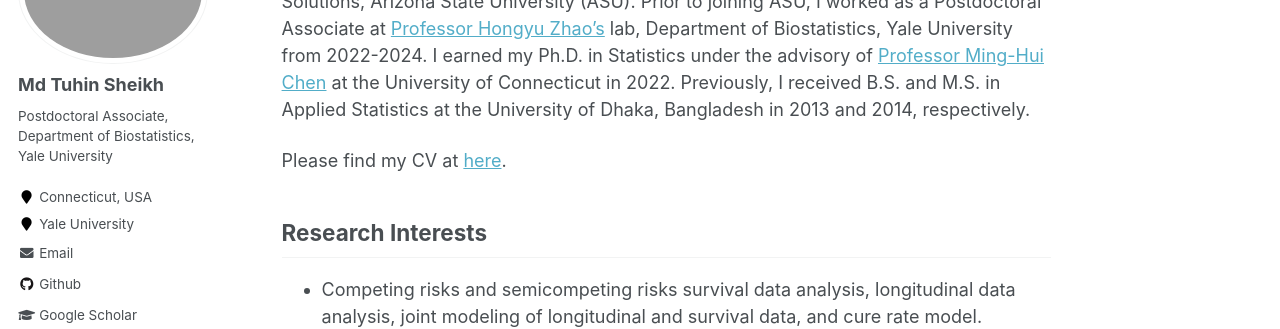
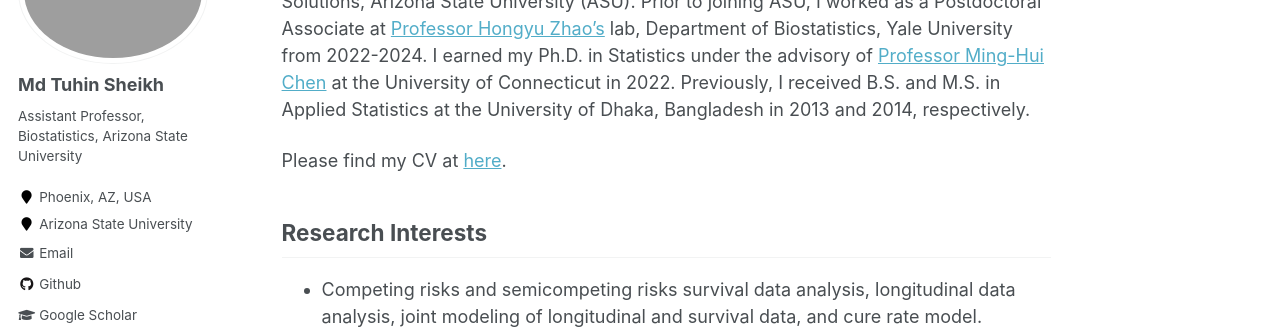
Before and after one commit to mdtuhinsheikh/mdtuhinsheikh.github.io, a Jekyll site: the page built from _pages/about.md, in a window 1280 px wide. Shown: the part 199-528 px from the top of the page. Built offline with Jekyll 4.4.1, drawn with Linux system fonts in a browser that asks for light colours.

Commit message:
Update _config.yml

```diff
--- a/_config.yml
+++ b/_config.yml
@@ -10,7 +10,7 @@ locale                   : "en-US"
 title                    : "Home | Tuhin Sheikh"
 title_separator          : "-"
 name                     : &name "Md Tuhin Sheikh"
-description              : &description "Postdoctoral Associate, Department of Biostatistics, Yale University"
+description              : &description "Assistant Professor, Biostatistics, Arizona State University"
 url                      : https://mdtuhinsheikh.github.io # the base hostname & protocol for your site e.g. "https://mmistakes.github.io"
 baseurl                  : "" # the subpath of your site, e.g. "/blog"
 repository               : "mdtuhinsheikh/mdtuhinsheikh.github.io"
@@ -82,12 +82,12 @@ analytics:
 author:
   name             : "Md Tuhin Sheikh"
   avatar           : "sheikh_mdtuhin.jpg"
-  bio              : "Postdoctoral Associate, Department of Biostatistics, Yale University"
-  location         : "Connecticut, USA"
-  employer         : "Yale University"
+  bio              : "Assistant Professor, Biostatistics, Arizona State University"
+  location         : "Phoenix, AZ, USA"
+  employer         : "Arizona State University"
   pubmed           : #""
   googlescholar    : "https://scholar.google.com/citations?user=id9FpfkAAAAJ&hl=en"
-  email            : "md.sheikh@yale.edu"
+  email            : "MdTuhin.Sheikh@asu.edu"
   researchgate     :
   uri              :
   bitbucket        :
```
